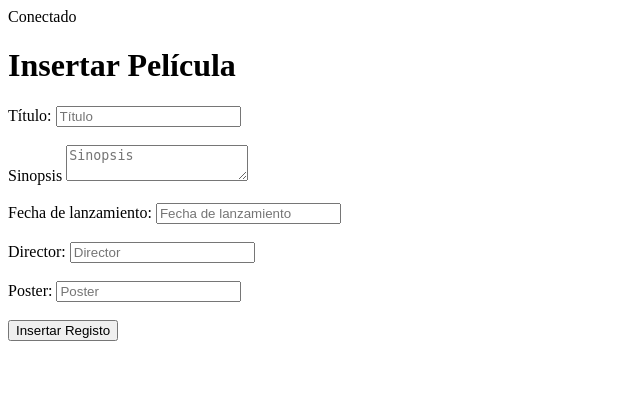
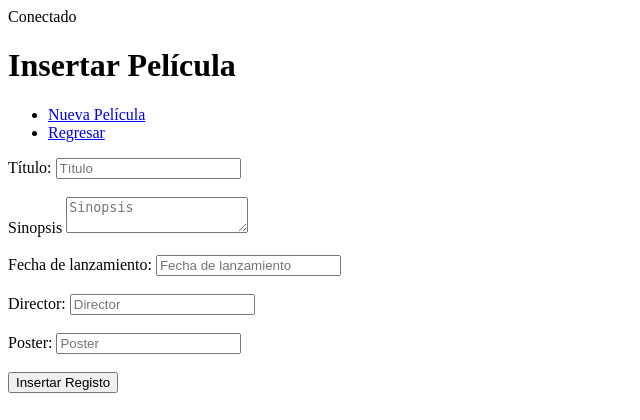
Before and after one commit to moisesrojas/stream, a PHP site: page /admin/crear-pelicula.php in a window 1280 px wide. Shown: the top 420 px of the page, without its empty margins (0-640 px from the left). Run offline with PHP 8.4, Linux system fonts and the light colour scheme.

Commit message:
Proyecto con  menu de navegación

```diff
--- a/admin/crear-pelicula.php
+++ b/admin/crear-pelicula.php
@@ -11,6 +11,8 @@ include_once("includes/conexion.php");
 </head>
 <body>
 	<h1><?php echo $titulo;?></h1>
+	<?php include_once("includes/menu.php"); ?>
+
 
 	<form action="includes/insertar-pelicula.php" method="POST">
 		<span>Título:</span>
--- a/admin/editar-pelicula.php
+++ b/admin/editar-pelicula.php
@@ -22,6 +22,8 @@ while ($resultado = mysqli_fetch_assoc($query_editar)){
 <body>
 	<h1><?php echo $titulo_pagina;?></h1>
 
+	<?php include_once("includes/menu.php"); ?>
+
 	<form action="includes/actualizar-pelicula.php" method="POST">
 		<span>Título:</span>
 		<input type="text" name="titulo" placeholder="Título" value="<?php echo $titulo; ?>">
--- /dev/null
+++ b/admin/includes/menu.php
@@ -0,0 +1,6 @@
+<nav>
+<ul>
+	<li><a href="crear-pelicula.php">Nueva Película</a></li>
+	<li><a href="index.php">Regresar</a></li>
+</ul>
+</nav>
--- a/admin/index.php
+++ b/admin/index.php
@@ -33,8 +33,8 @@ $consulta = mysqli_query($conexion, "SELECT * FROM peliculas");
 </head>
 <body>
 <h1 class="titulo"> <?php echo $titulo; ?></h1>
-<p class="estiloParrafo">Mi nombre es <?php echo $nombre_completo;?> y estoy en clase <?php echo $materia; ?></p>
 
+<?php include_once("includes/menu.php"); ?>
 
 <table class="registros">
 	<tbody>
```
Also changed, not shown: 1 other file.
